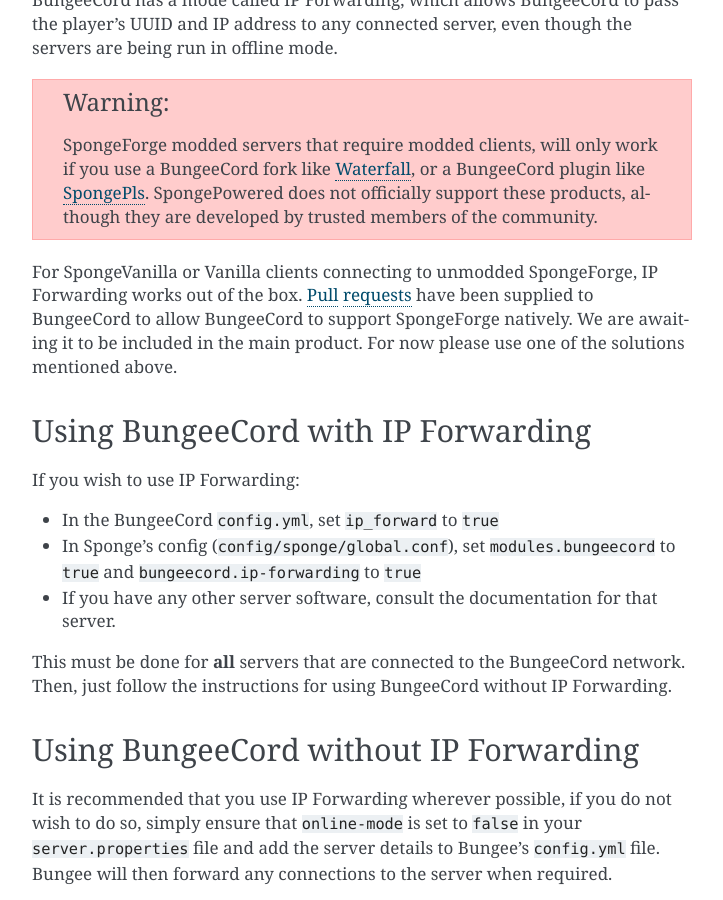
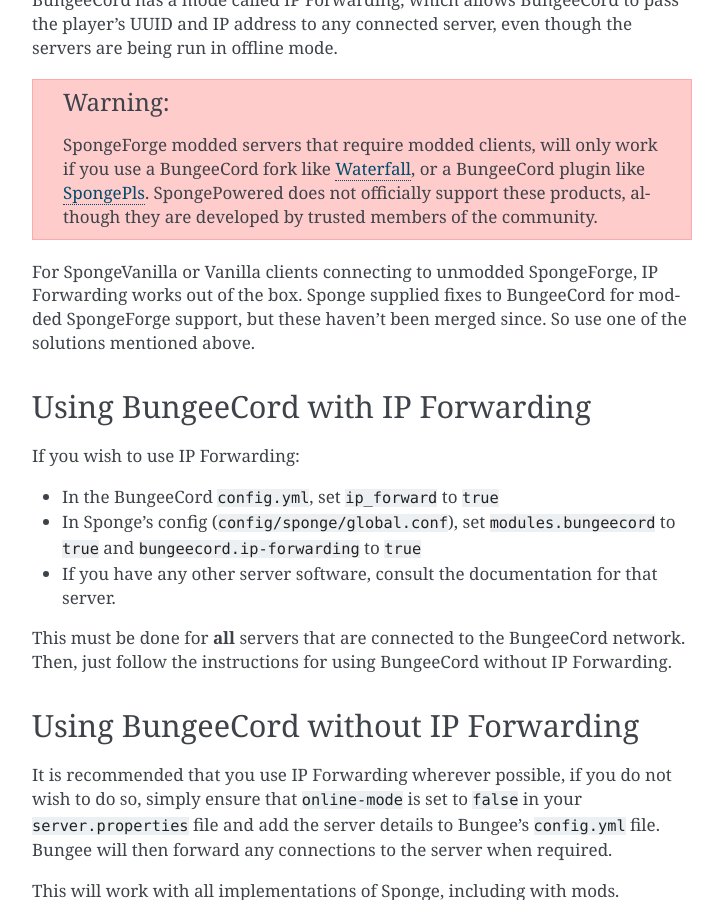
Before and after one commit to SpongePowered/SpongeDocs, a Sphinx documentation site: the page built from source/server/getting-started/bungeecord.rst, in a window 1280 px wide and 900 px high, scrolled down 887 px. Shown: the whole window, without its empty margins (388-1111 px from the left). Built offline with Sphinx 7.4.7, drawn with Linux system fonts in a browser that asks for light colours; pages that are not in the unit, such as notebooks, are missing from menus.

Commit message:
Update references to the closed bungeecord PRs for SpongeForge support

```diff
--- a/source/server/getting-started/bungeecord.rst
+++ b/source/server/getting-started/bungeecord.rst
@@ -36,10 +36,8 @@
  products, although they are developed by trusted members of the community.
 
 For SpongeVanilla or Vanilla clients connecting to unmodded SpongeForge, IP Forwarding works out of the box.
-`Pull <https://github.com/SpigotMC/BungeeCord/pull/1557>`_
-`requests <https://github.com/SpigotMC/BungeeCord/pull/1678>`_ have been supplied to BungeeCord to allow BungeeCord to
-support SpongeForge natively. We are awaiting it to be included in the main product. For now please use one of the
-solutions mentioned above.
+Sponge supplied fixes to BungeeCord for modded SpongeForge support, but these haven't been merged since. So use one of
+the solutions mentioned above.
 
 Using BungeeCord with IP Forwarding
 ~~~~~~~~~~~~~~~~~~~~~~~~~~~~~~~~~~~
```
